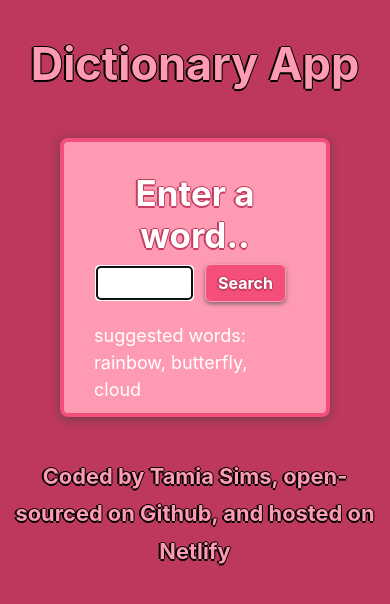
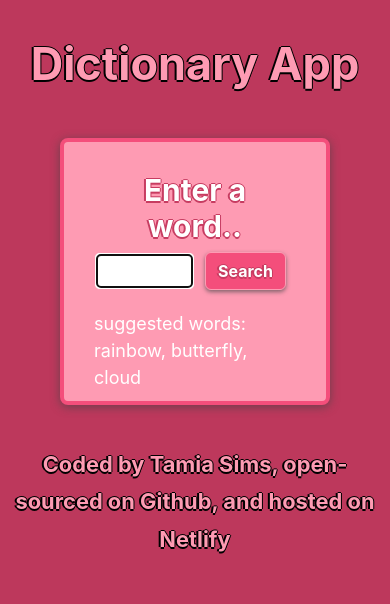
Before and after one commit to mia24sims/dictionary-app, a React (Create React App) app: page / in a window 390 px wide. Shown: the top 604 px of the page. Built offline with nearby package versions, Linux system fonts and the light colour scheme; no server answers.

Commit message:
update @media to make responsive

```diff
--- a/src/Dictionary.css
+++ b/src/Dictionary.css
@@ -47,7 +47,9 @@
 }
 
 @media screen and (max-width: 450px) {
-
+.Dictionary h1{
+  font-size: 30px;
+}
 
   .Dictionary input {
   width: 50%;
--- a/src/Meaning.css
+++ b/src/Meaning.css
@@ -17,3 +17,11 @@
     text-shadow: -2px 0 #c73c61, 0 2px #c73c61, 1px 0 #c73c61, 0 -1px #c73c61;
 
 }
+
+@media screen and (max-width: 450px) {
+  .Meaning section{
+    text-align: center;
+  }
+
+
+}
--- a/src/Results.css
+++ b/src/Results.css
@@ -23,3 +23,9 @@
 color: white;
 font-size: 29px;
 }
+
+@media screen and (max-width: 450px) {
+  .Results .word{
+    text-align: center;
+  }
+}
```
Also changed, not shown: src/App.css (line endings or trailing spaces).
